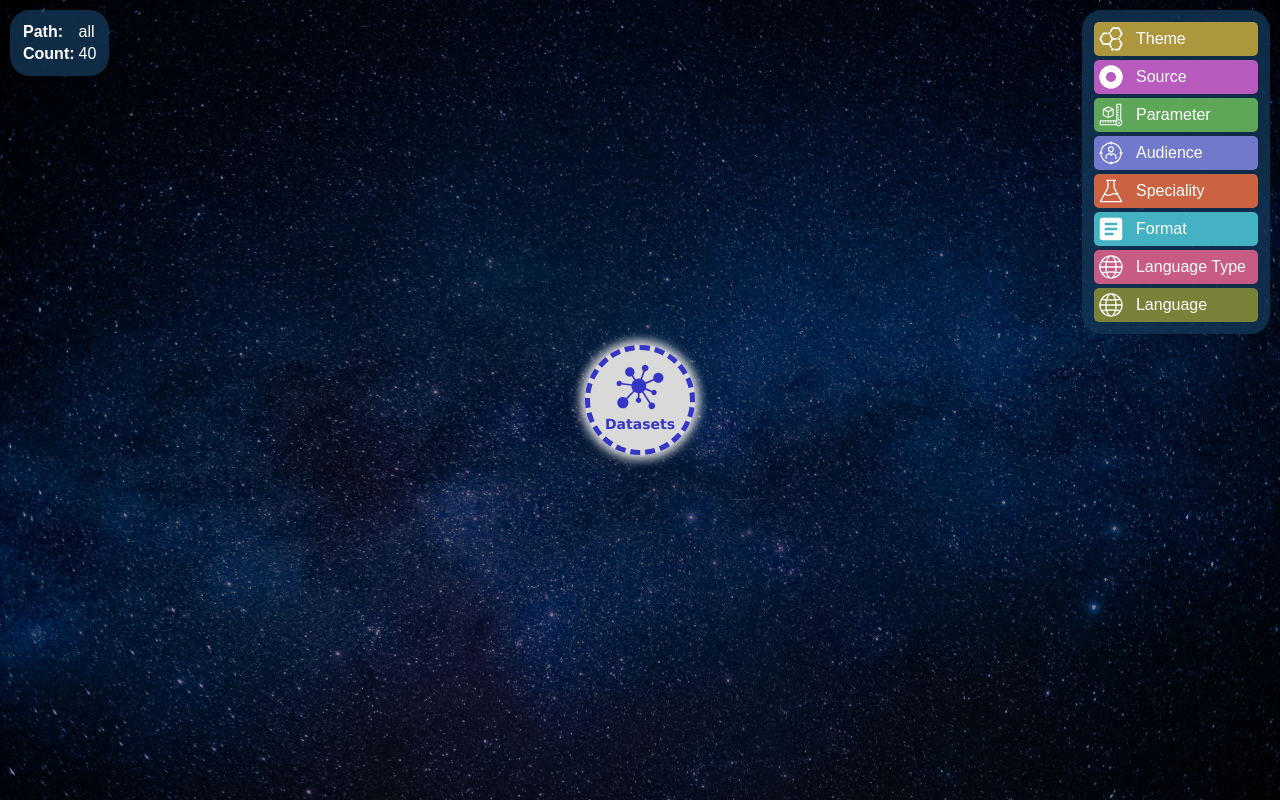
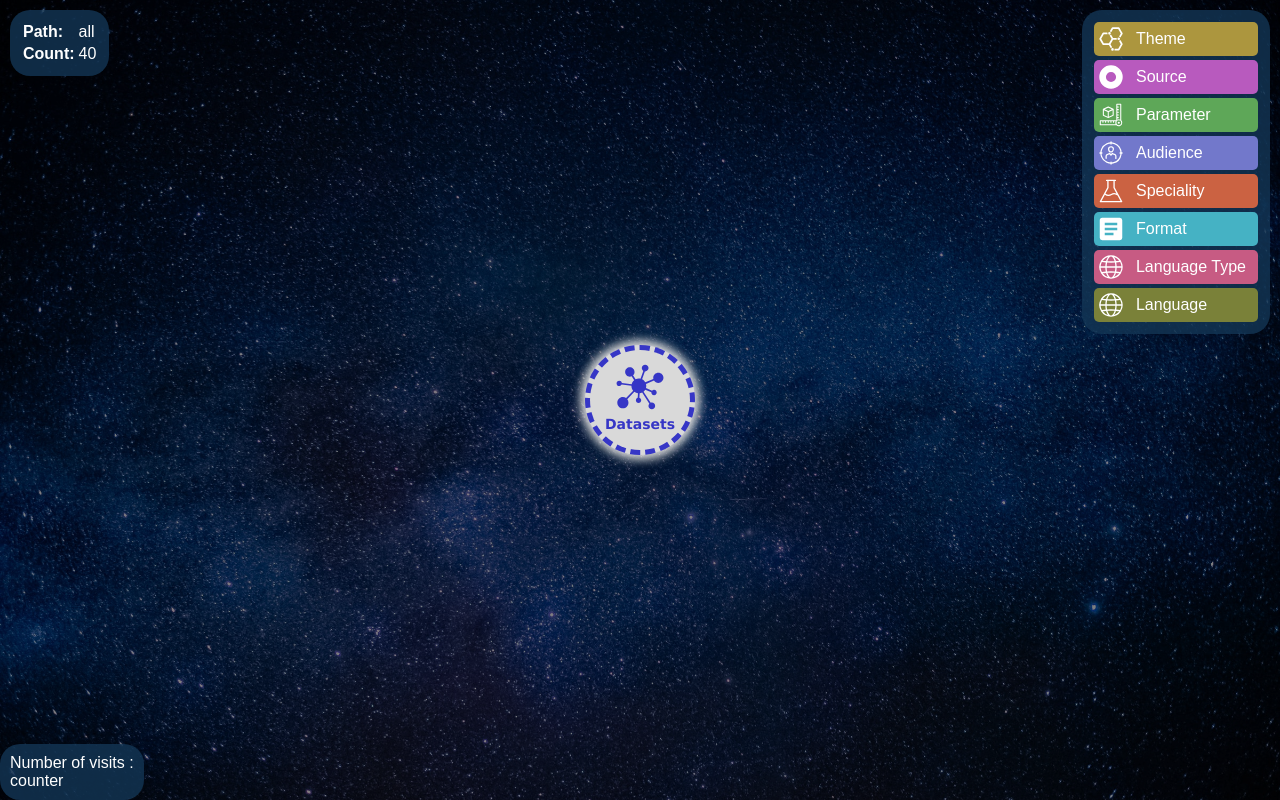
Before and after one commit to khadijalahy1/NasaSpaceApps2021-aiacSpace, a website: page App/public/index.html in a window 1280 px wide. Drawn offline with Linux system fonts and the light colour scheme; no server answers.

Commit message:
counter added

```diff
--- a/App/public/css/panels.css
+++ b/App/public/css/panels.css
@@ -41,3 +41,15 @@
 #info td:first-child {
     font-weight: bold;
 }
+
+#visits{
+    position: absolute;
+    background-color: rgb(19 54 86 / 80%);
+    padding: 10px;
+    border-radius: 20px;
+    color: #FFF;
+    font-family: sans-serif;
+    bottom: 0%;
+    left: 0%;
+
+}
--- a/App/public/index.html
+++ b/App/public/index.html
@@ -22,6 +22,15 @@
             </tr>
         </table>
     </div>
+    <div id="visits">Number of visits :
+        <div class="counter" id="counter">
+            counter
+
+
+        </div>
+
+    </div>
+
     <!-- Cytoscape and Extensions -->
     <script src="./js/cytoscape/cytoscape.min.js"></script>
     <script src="./js/cytoscape/cytoscape.dom.node.js"></script>
@@ -35,6 +44,8 @@
     <script src="./js/graph/glossary.js"></script>
     <script src="./js/graph/summary.js"></script>
     <script src="./js/graph/script.js"></script>
+    <script src="./js/counter/counter.js"></script>
+
 </body>
 
 </html>
--- /dev/null
+++ b/App/public/js/counter/counter.js
@@ -0,0 +1,10 @@
+
+    const counter= document.getElementById('counter');
+    function updateVisitCount(){
+        fetch('https://api.countapi.xyz/update/data4everyone/data4everyone/?amount=1')
+        .then(res=>res.json())
+        .then(res=>{
+            counter.innerHTML=res.value;
+        })
+    }
+    updateVisitCount();
```
